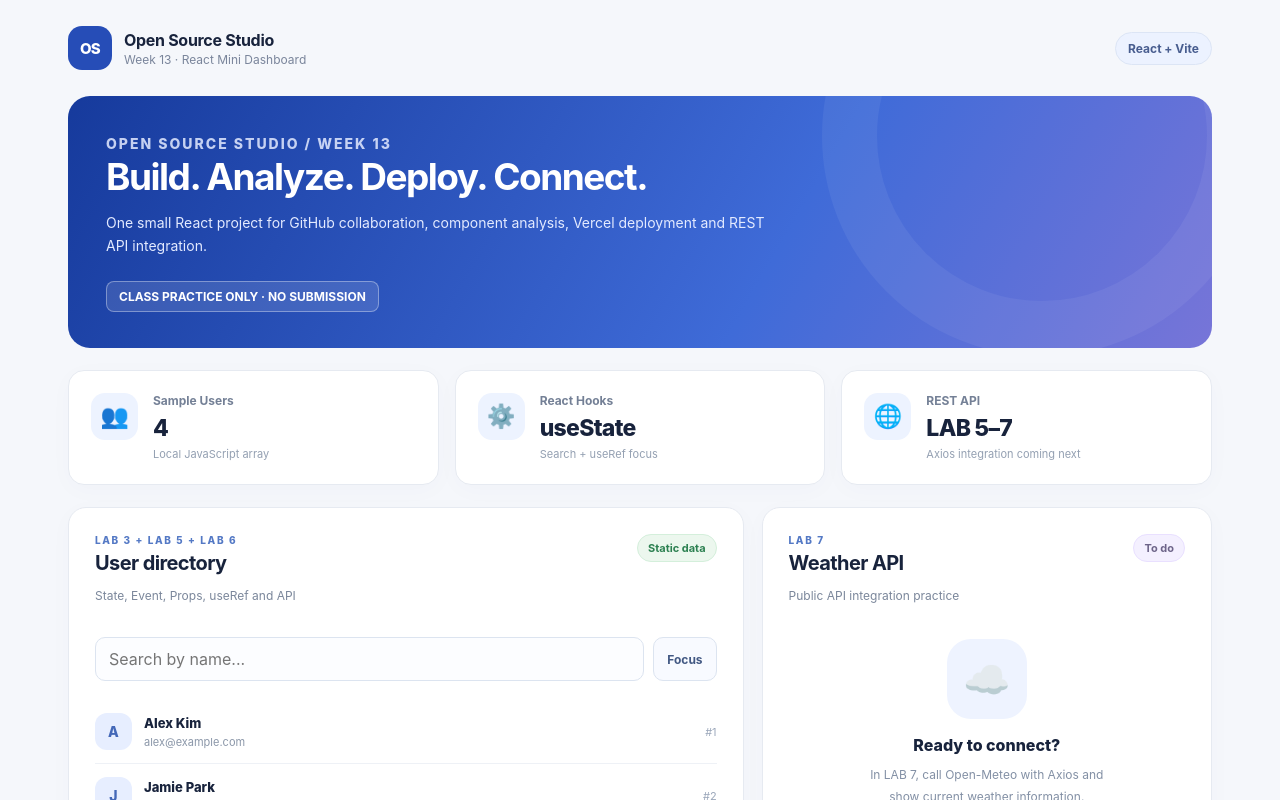
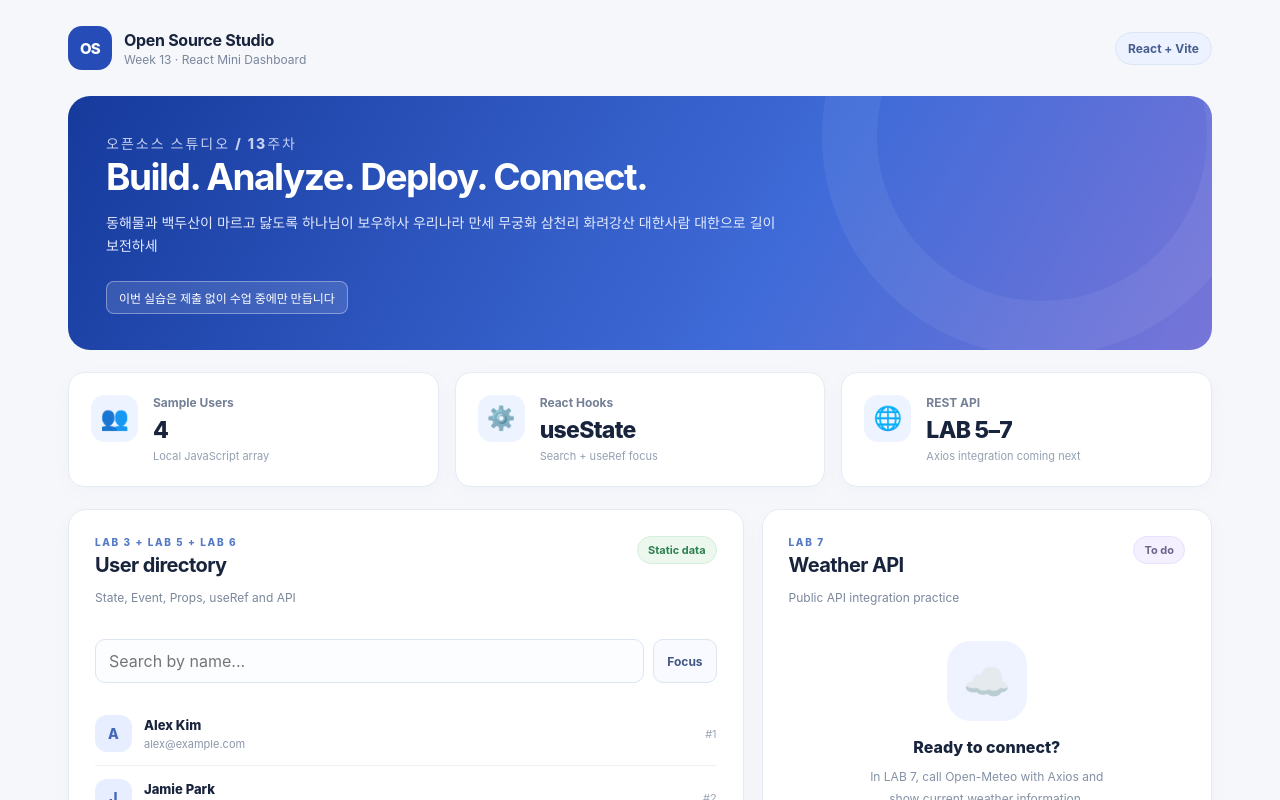
Before and after one commit to 2026-2-OSS/week13_starter_project, a React (Vite) app: page / in a window 1280 px wide. Shown: the top 800 px of the page. Built offline with nearby package versions, Linux system fonts and the light colour scheme.

Commit message:
feat: update main screen

```diff
--- a/src/App.jsx
+++ b/src/App.jsx
@@ -10,13 +10,12 @@ export default function App() {
       <Header title="Open Source Studio" subtitle="Week 13 · React Mini Dashboard" />
       <main className="dashboard">
         <section className="hero">
-          <p className="hero-kicker">OPEN SOURCE STUDIO / WEEK 13</p>
+          <p className="hero-kicker">오픈소스 스튜디오 / 13주차</p>
           <h1>Build. Analyze. Deploy. Connect.</h1>
           <p>
-            One small React project for GitHub collaboration, component analysis,
-            Vercel deployment and REST API integration.
+            동해물과 백두산이 마르고 닳도록 하나님이 보우하사 우리나라 만세 무궁화 삼천리 화려강산 대한사람 대한으로 길이 보전하세
           </p>
-          <span className="hero-tag">CLASS PRACTICE ONLY · NO SUBMISSION</span>
+          <span className="hero-tag">이번 실습은 제출 없이 수업 중에만 만듭니다</span>
         </section>
 
         <section className="stats-grid" aria-label="Dashboard summary">
```
